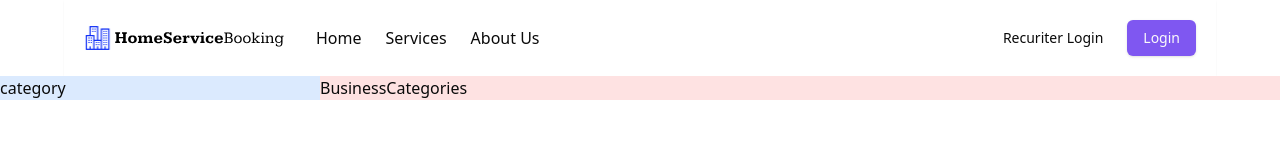
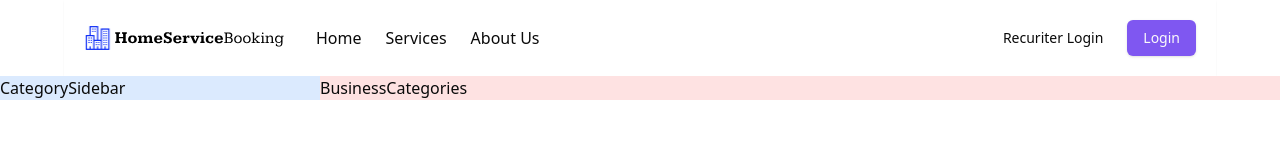
Before and after one commit to K-Aayush/HomeServiceBooking-Frontend, a React (Vite) app: page /category/1 in a window 1280 px wide. Shown: the top 166 px of the page. Built offline with nearby package versions, Linux system fonts and the light colour scheme; no server answers.

Commit message:
update :: creating categorysidebar component

```diff
--- /dev/null
+++ b/src/components/CategorySidebar.tsx
@@ -0,0 +1,5 @@
+const CategorySidebar = () => {
+  return <div>CategorySidebar</div>;
+};
+
+export default CategorySidebar;
--- a/src/pages/Category.tsx
+++ b/src/pages/Category.tsx
@@ -1,10 +1,13 @@
 import { useParams } from "react-router-dom";
+import CategorySidebar from "../components/CategorySidebar";
 
 const Category = () => {
   const { id } = useParams();
   return (
     <div className="grid grid-cols-4">
-      <div className="bg-blue-100">category</div>
+      <div className="bg-blue-100">
+        <CategorySidebar />
+      </div>
       <div className="col-span-3 bg-red-100">BusinessCategories</div>
     </div>
   );
```
